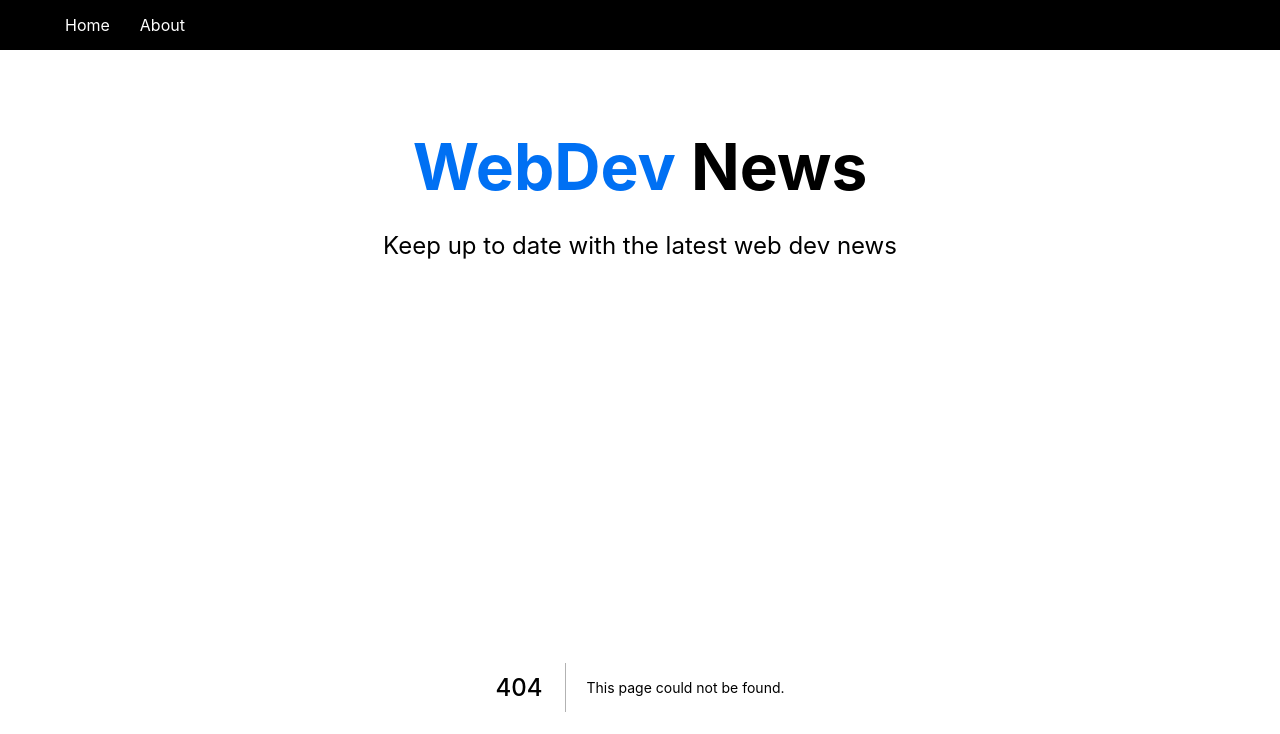
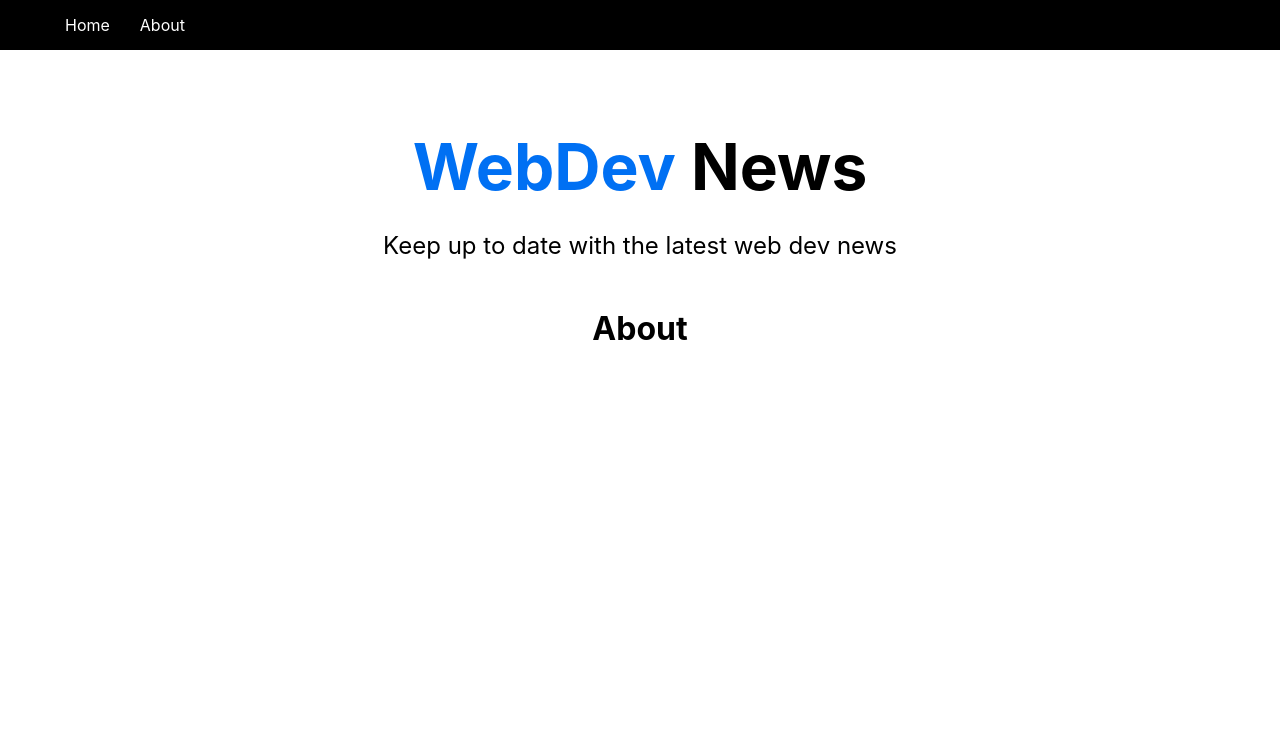
Before and after one commit to labiba71/webdev-newz, a Next.js app: page /about in a window 1280 px wide. Before the commit this address had no page. Shown: the top 734 px of the page. Built offline with nearby package versions, Linux system fonts and the light colour scheme.

Commit message:
add about page

```diff
--- /dev/null
+++ b/pages/about.js
@@ -0,0 +1,13 @@
+// import Head from "next/head";
+import Meta from "../components/Meta";
+
+const about = () => {
+  return (
+    <div>
+      <Meta title="About" />
+      <h1>About</h1>
+    </div>
+  );
+};
+
+export default about;
```
